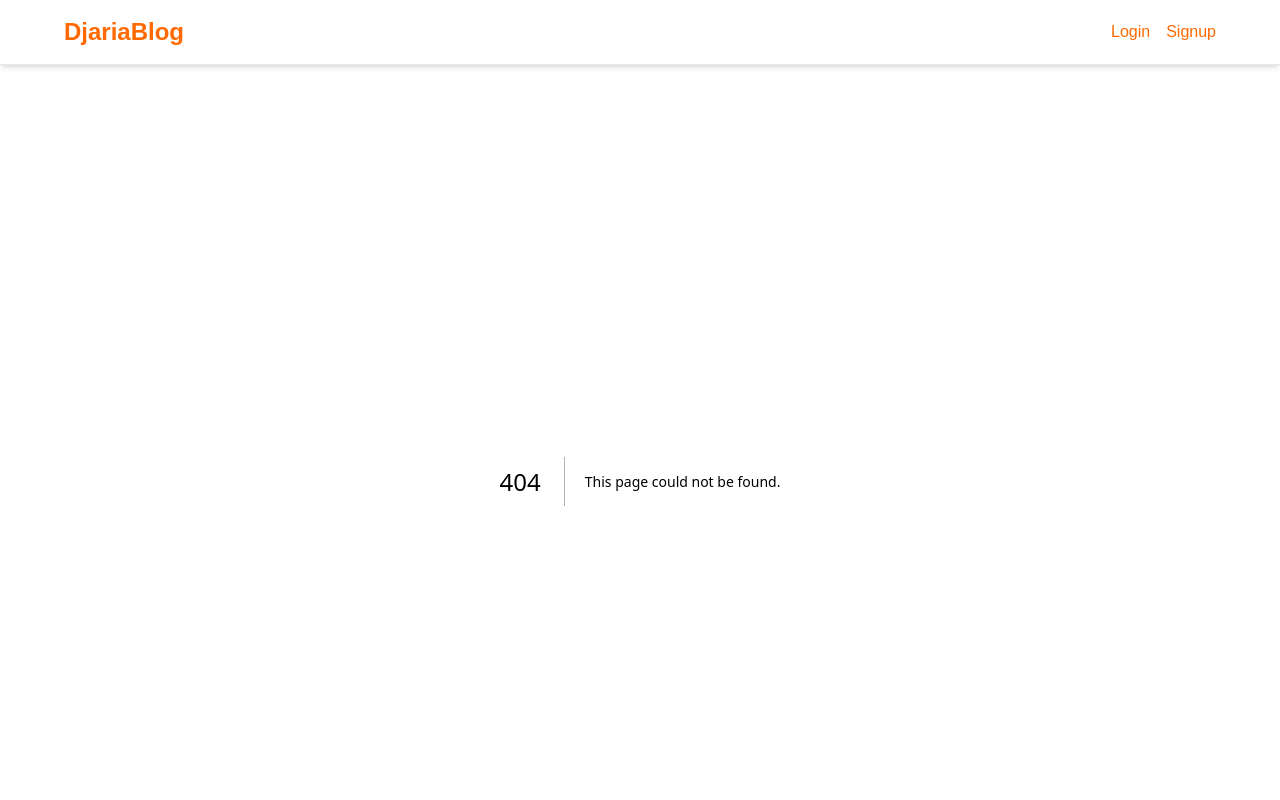
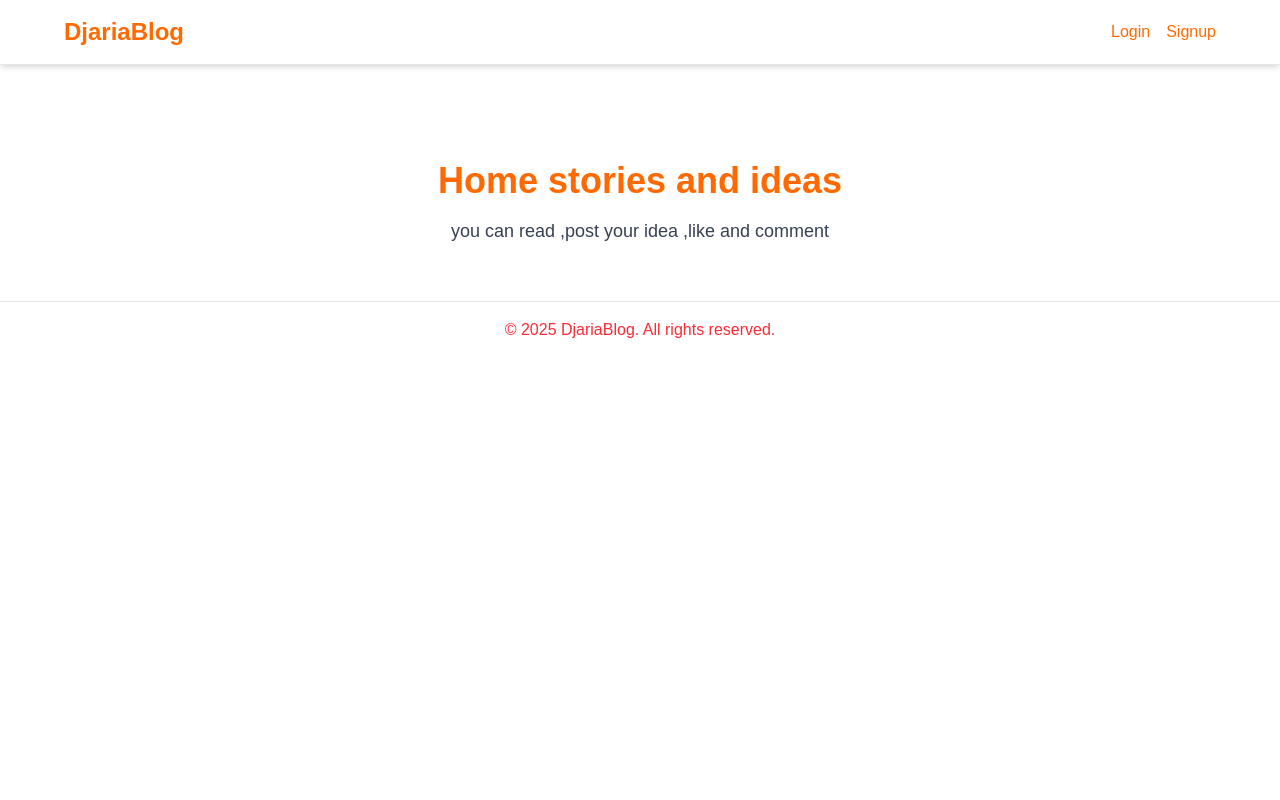
Before and after one commit to UWASEdjaria/Frontend-capstone-project-two, a Next.js app: page /lab1 in a window 1280 px wide. Before the commit this address had no page. Shown: the top 800 px of the page. Built offline with nearby package versions, Linux system fonts and the light colour scheme.

Commit message:
add page to lab1

```diff
--- /dev/null
+++ b/src/app/lab1/page.tsx
@@ -0,0 +1,12 @@
+export default function Page() {
+  return (
+    <div className="text-center mt-20">
+      <h1 className="text-4xl font-bold mb-4 text-orange-500">
+      Home stories and ideas
+      </h1>
+      <p className="text-lg text-gray-700">
+       <p>you can read ,post your idea ,like and comment</p>
+      </p>
+    </div>
+  );
+}
```
